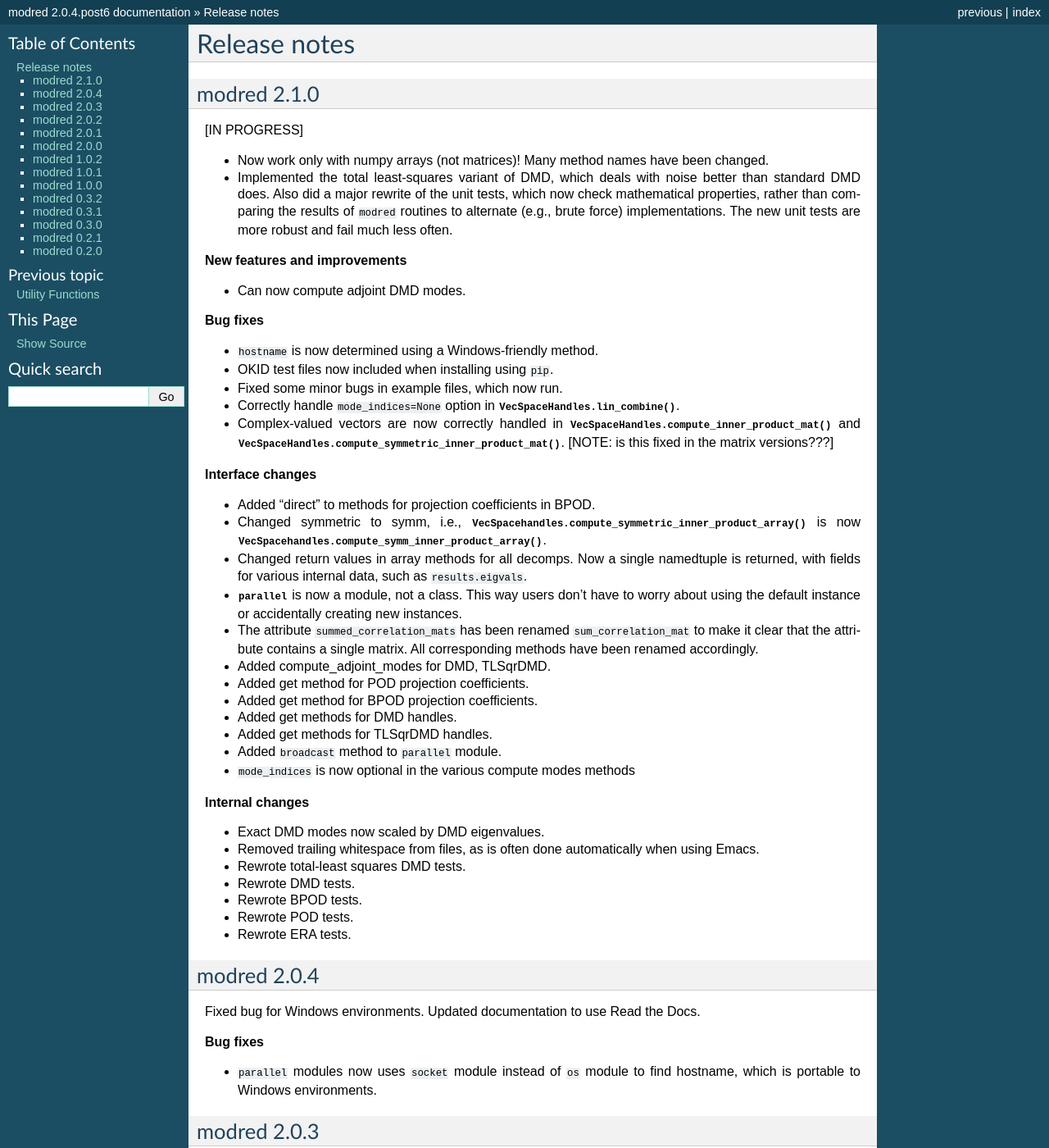
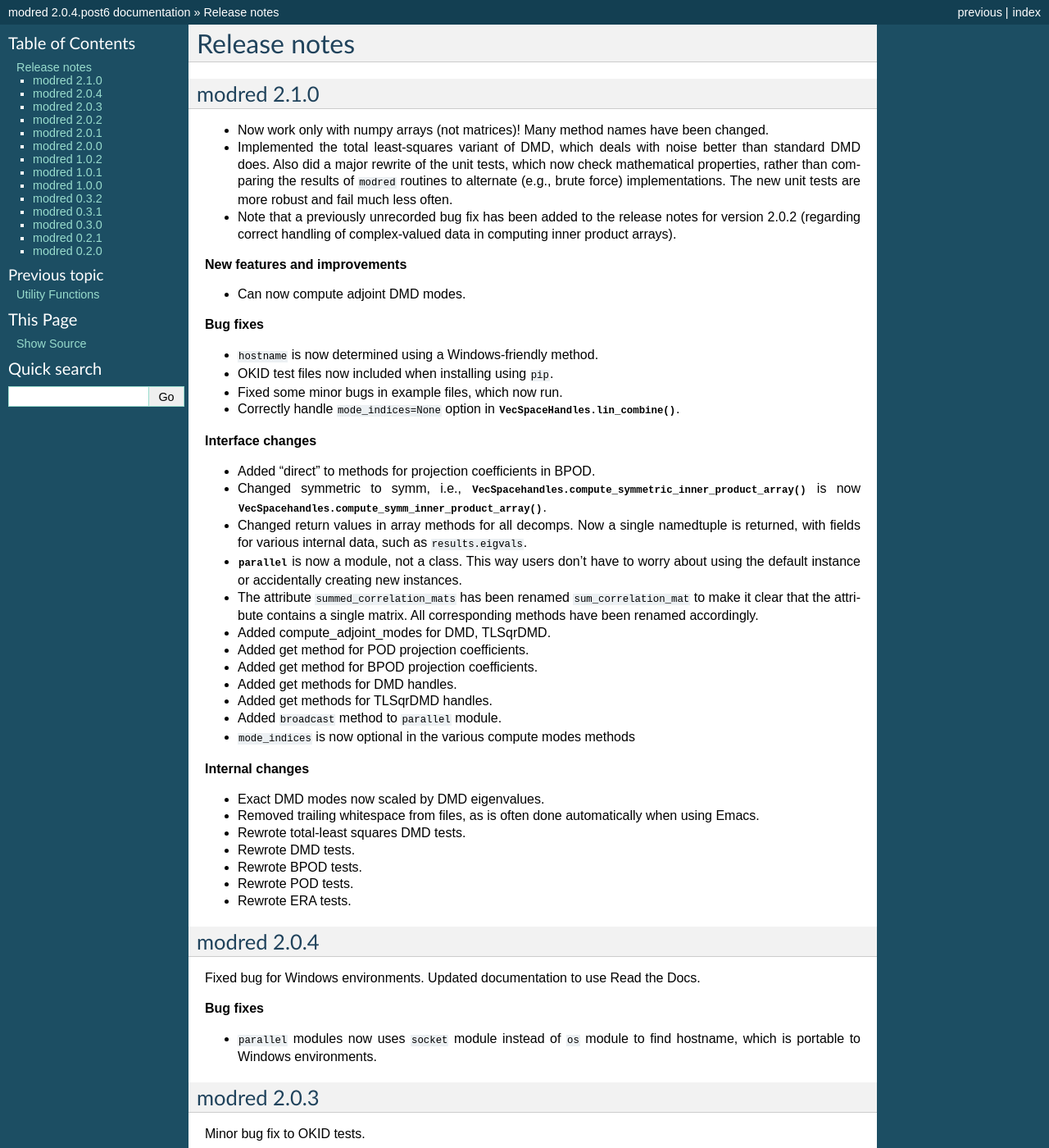
Before and after one commit to belson17/modred, a Sphinx documentation site: the page built from doc/release_notes.rst, in a window 1280 px wide and 1400 px high. Shown: the whole window at 82% size. Built offline with Sphinx 7.4.7, drawn with Linux system fonts in a browser that asks for light colours; formulas are drawn with MathJax 3; some of the changed text lies outside the part shown.

Commit message:
Updated release notes.

```diff
--- a/doc/release_notes.rst
+++ b/doc/release_notes.rst
@@ -7,8 +7,6 @@
 modred 2.1.0
 ------------
 
-[IN PROGRESS]
-
 * Now work only with numpy arrays (not matrices)!  Many method names have been
   changed.
 
@@ -17,6 +15,10 @@
   which now check mathematical properties, rather than comparing the results of
   ``modred`` routines to alternate (e.g., brute force) implementations.  The new
   unit tests are more robust and fail much less often.
+
+* Note that a previously unrecorded bug fix has been added to the release notes
+  for version 2.0.2 (regarding correct handling of complex-valued data in
+  computing inner product arrays).
 
 **New features and improvements**
 
@@ -32,11 +34,6 @@
 
 * Correctly handle ``mode_indices=None`` option in
   :py:meth:`VecSpaceHandles.lin_combine`.
-
-* Complex-valued vectors are now correctly handled in
-  :py:meth:`VecSpaceHandles.compute_inner_product_mat` and
-  :py:meth:`VecSpaceHandles.compute_symmetric_inner_product_mat`. [NOTE: is this
-  fixed in the matrix versions???]
 
 **Interface changes**
 
@@ -118,7 +115,13 @@
 modred 2.0.2
 ------------
 
-Minor bug fix.
+Minor bug fixes.
+
+**Bug fixes**
+
+* Complex-valued vectors are now correctly handled in
+  :py:meth:`VecSpaceHandles.compute_inner_product_mat` and
+  :py:meth:`VecSpaceHandles.compute_symmetric_inner_product_mat`.
 
 **Interface changes**
 
```
